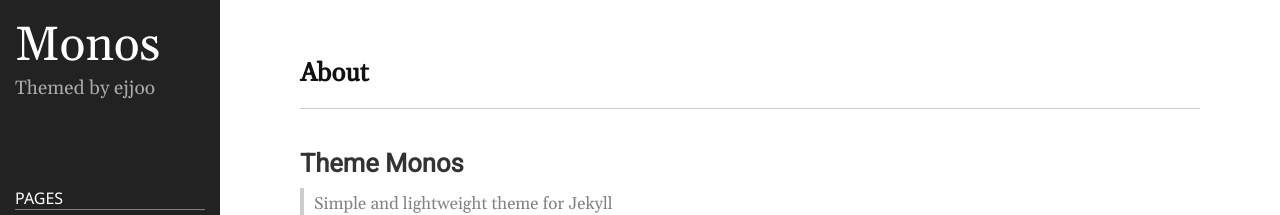
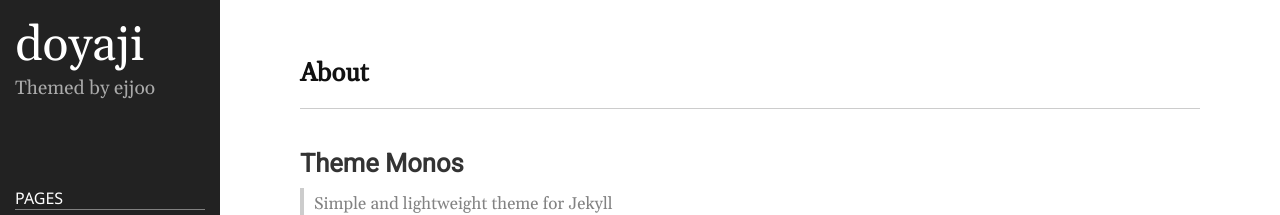
Before and after one commit to pinkdoyaji/pinkdoyaji.github.io, a Jekyll site: the page built from README.md, in a window 1280 px wide and 900 px high. Shown: the top 215 px of the window. Built offline with Jekyll 4.4.1, drawn with Linux system fonts in a browser that asks for light colours.

Commit message:
update_config.yml
title, url update

```diff
--- a/_config.yml
+++ b/_config.yml
@@ -18,12 +18,12 @@
 # You can create any custom variable you would like, and they will be accessible
 # in the templates via {{ site.myvariable }}.
 
-title: Monos
-email: ejjoo7994@gmail.com
+title: doyaji
+email: sjw0874@naver.com
 description: >- # this means to ignore newlines until "baseurl:"
   Themed by ejjoo
 # baseurl: "/" # the subpath of your site, e.g. /blog
-# url: "http://ejjoo.github.io" # the base hostname & protocol for your site, e.g. http://example.com
+# url: "http://pinkdoyaji.github.io" # the base hostname & protocol for your site, e.g. http://example.com
 github_username: ejjoo
 highlighter: rouge
 svg:
```
